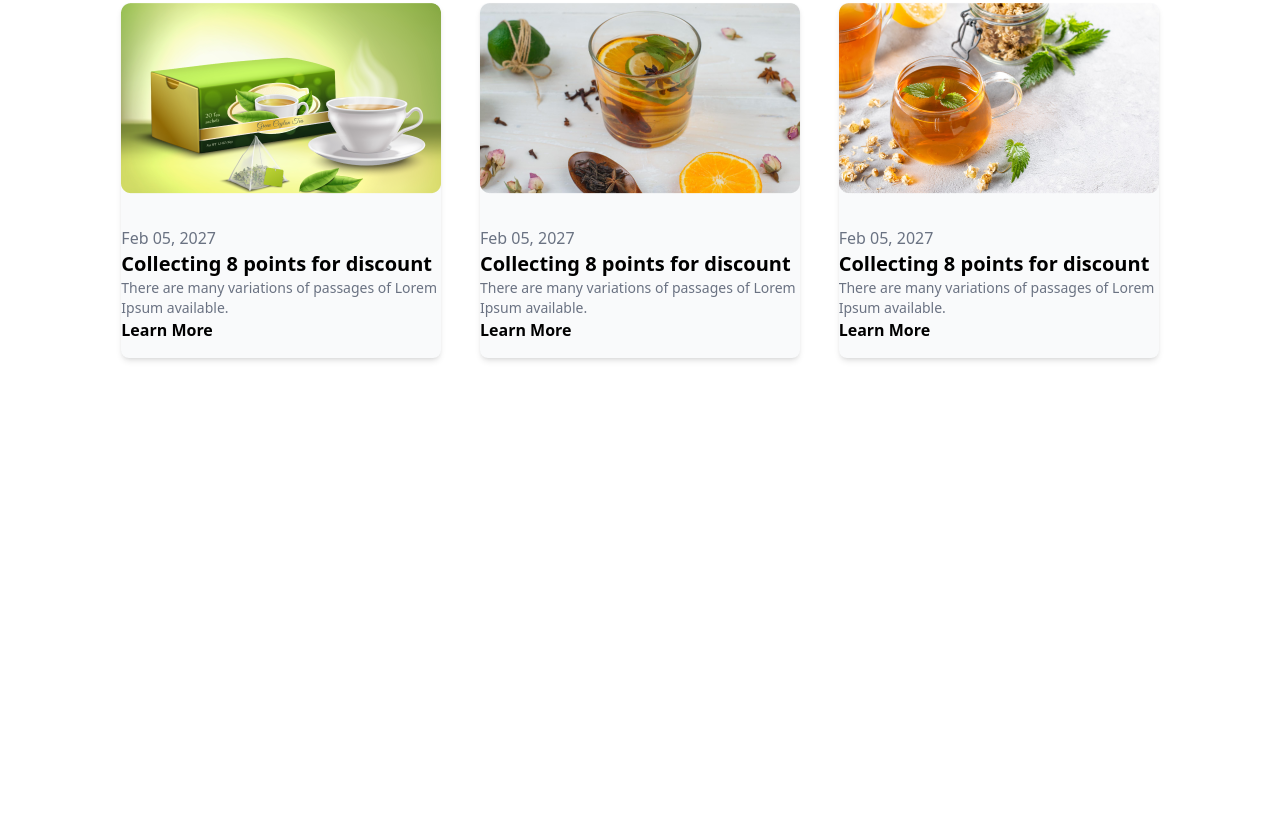
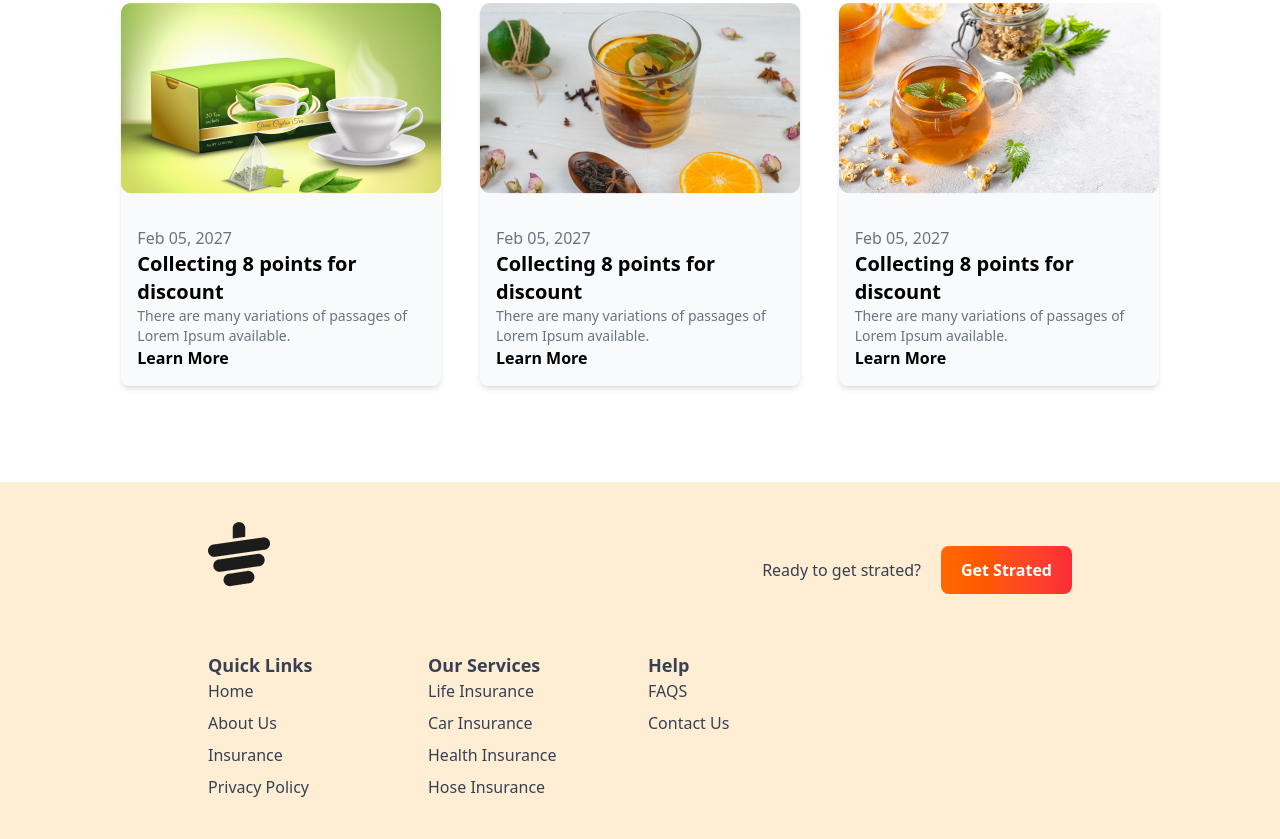
Before and after one commit to jobaerjubu/Tea-House-landing-page-with-tailwind-css, a website: page index.html in a window 1280 px wide. Shown: the part 2673-3512 px from the top of the page. Before the commit the page ends 3127 px from the top, so only its background shows below. Drawn offline with nearby package versions, Linux system fonts and the light colour scheme.

Commit message:
added a footer sextion

```diff
--- a/index.html
+++ b/index.html
@@ -290,7 +290,7 @@
                 <div class="mt-20 rounded-lg shadow-md bg-gray-50 overflow-hidden w-80">
                     <img src="images/news-1.png" alt="">
 
-                    <div class="mt-4 py-4">
+                    <div class="mt-4 mr-4 ml-4 py-4">
                         <p class="text-gray-500">Feb 05, 2027</p>
                         <h2 class="font-bold text-xl ">Collecting 8 points for discount</h2>
                         <p class="text-sm text-gray-500">There are many variations of passages of Lorem Ipsum available.
@@ -301,7 +301,7 @@
                 <!-- news cars-2  -->
                 <div class="mt-20 rounded-lg shadow-md bg-gray-50 overflow-hidden w-80">
                     <img src="images/news-2.png" alt="">
-                    <div class="mt-4 py-4">
+                    <div class="mt-4 mr-4 ml-4 py-4">
                         <p class="text-gray-500">Feb 05, 2027</p>
                         <h2 class="font-bold text-xl ">Collecting 8 points for discount</h2>
                         <p class="text-sm text-gray-500">There are many variations of passages of Lorem Ipsum available.
@@ -314,10 +314,11 @@
                 <div class="mt-20 rounded-lg shadow-md bg-gray-50 overflow-hidden w-80">
                     <img src="images/news-3.png" alt="">
 
-                    <div class="mt-4 py-4">
+                    <div class="mt-4 mr-4 ml-4 py-4">
                         <p class="text-gray-500">Feb 05, 2027</p>
                         <h2 class="font-bold text-xl ">Collecting 8 points for discount</h2>
-                        <p class="text-sm text-gray-500">There are many variations of passages of Lorem Ipsum available.</p>
+                        <p class="text-sm text-gray-500">There are many variations of passages of Lorem Ipsum available.
+                        </p>
                         <button class="font-bold">Learn More</button>
                     </div>
                 </div>
@@ -325,6 +326,80 @@
 
         </section>
 
+    </main>
 
+    <!-- footer section  -->
+    <footer class="bg-orange-100  text-gray-700 py-10 px-4 md:px-16  ">
+        <div class="w-9/12  mx-auto">
+            <!-- logo -->
+            <div class="mb-8 flex justify-between">
+                <img class="mb-8" src="images/cup.png" alt="">
+                <div class="flex items-center gap-5">
+                    <h4>Ready to get strated?</h4>
+                    <button
+                        class="bg-gradient-to-r from-orange-500  to-red-500 px-5 py-3 rounded-lg text-white font-bold ">Get
+                        Strated</button>
+                </div>
+            </div>
 
-    </main>
+            <!-- links -->
+
+            <div class="grid grid-cols-1 md:grid-cols-2 lg:grid-cols-4 gap-4">
+                <!-- first column  -->
+                <div>
+                    <h3 class="font-semibold text-lg ">Quick Links</h3>
+                    <ul class="space-y-2">
+                        <li>
+                            <a class="hover:text-orange-600" href="">Home</a>
+                        </li>
+                        <li>
+                            <a class="hover:text-orange-600" href="">About Us</a>
+                        </li>
+                        <li>
+                            <a class="hover:text-orange-600" href="">Insurance</a>
+                        </li>
+                        <li>
+                            <a class="hover:text-orange-600" href="">Privacy Policy</a>
+                        </li>
+                    </ul>
+                </div>
+
+                <!-- secund column  -->
+                  <div>
+                    <h3 class="font-semibold text-lg ">Our Services</h3>
+                    <ul class="space-y-2">
+                        <li>
+                            <a class="hover:text-orange-600" href="">Life Insurance</a>
+                        </li>
+                        <li>
+                            <a class="hover:text-orange-600" href="">Car Insurance</a>
+                        </li>
+                        <li>
+                            <a class="hover:text-orange-600" href="">Health Insurance</a>
+                        </li>
+                        <li>
+                            <a class="hover:text-orange-600" href="">Hose Insurance</a>
+                        </li>
+                    </ul>
+                </div>
+
+                <!-- third column  -->
+                  <div>
+                    <h3 class="font-semibold text-lg ">Help </h3>
+                    <ul class="space-y-2">
+                        <li>
+                            <a class="hover:text-orange-600" href="">FAQS</a>
+                        </li>
+                        <li>
+                            <a class="hover:text-orange-600" href="">Contact Us</a>
+                        </li>
+
+                    </ul>
+                </div>
+            </div>
+        </div>
+    </footer>
+
+</body>
+
+</html>
```
